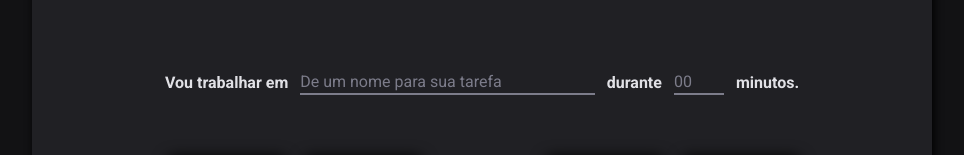
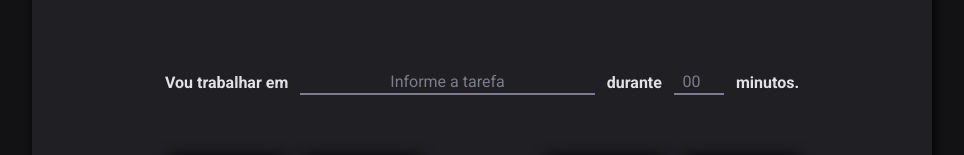
Before and after one commit to thiago-weslley/dev-timer, a React (Vite) app: page / in a window 1280 px wide. Shown: the part 185-340 px from the top of the page, without its empty margins (158-1122 px from the left). Built offline with nearby package versions, Linux system fonts and the light colour scheme.

Commit message:
feat(form): Implementa validação no formulário

```diff
--- a/src/pages/Home/index.tsx
+++ b/src/pages/Home/index.tsx
@@ -1,3 +1,7 @@
+import { useForm } from "react-hook-form";
+import { zodResolver } from "@hookform/resolvers/zod";
+import * as zod from "zod";
+
 import {
   HomeContainer,
   FormContainer,
@@ -9,13 +13,36 @@ import {
 } from "./styles";
 import { Play } from "phosphor-react";
 
+const newCycleFormValidationSchema = zod.object({
+  task: zod.string().min(1, "Informe a tarefa"),
+  minutesAmount: zod
+    .number()
+    .min(5, "O ciclo deve ter no mínimo 5 minutos")
+    .max(60, "O ciclo deve ser no máximo 60 minutos"),
+});
+
 export function Home() {
+  const { register, watch, formState, handleSubmit } = useForm({
+    resolver: zodResolver(newCycleFormValidationSchema),
+  });
+
+  const handleCreateNewCycle = (data: any) => {
+    console.log(data);
+  };
+
+  const task = watch("task");
+  const isSubmitDisabled = !task;
+  console.log(formState.errors);
   return (
     <HomeContainer>
-      <form action="">
+      <form action="" onSubmit={handleSubmit(handleCreateNewCycle)}>
         <FormContainer>
           <label htmlFor="task">Vou trabalhar em</label>
-          <TaskInput id="task" placeholder="De um nome para sua tarefa" />
+          <TaskInput
+            id="task"
+            placeholder="Informe a tarefa"
+            {...register("task")}
+          />
 
           <label htmlFor="minutesAmount">durante</label>
           <MinutesAmountInput
@@ -24,7 +51,7 @@ export function Home() {
             placeholder="00"
             step={5}
             min={5}
-            max={60}
+            {...register("minutesAmount", { valueAsNumber: true })}
           />
           <span>minutos.</span>
         </FormContainer>
@@ -37,7 +64,7 @@ export function Home() {
           <span>0</span>
         </TimerContainer>
 
-        <StartTimer type="submit" disabled>
+        <StartTimer type="submit" disabled={isSubmitDisabled}>
           <Play size={28} />
           Começar
         </StartTimer>
--- a/src/pages/Home/styles.ts
+++ b/src/pages/Home/styles.ts
@@ -33,6 +33,7 @@ const baseInput = styled.input`
   height: 2.5rem;
   border-bottom: 2px solid ${(props) => props.theme["gray-500"]};
   color: ${(props) => props.theme["gray-100"]};
+  text-align: center;
 
   &:focus {
     box-shadow: none;
```
